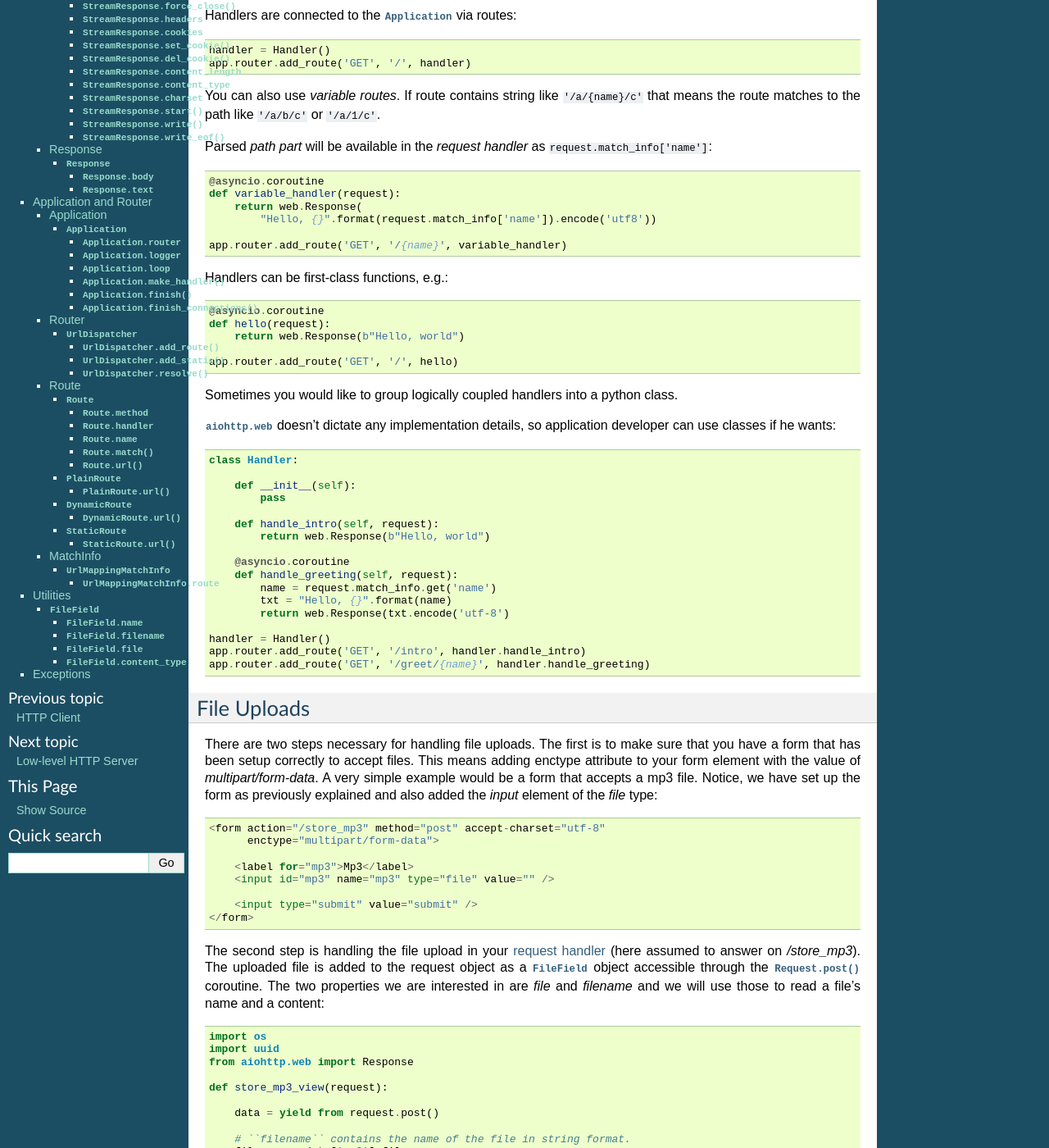
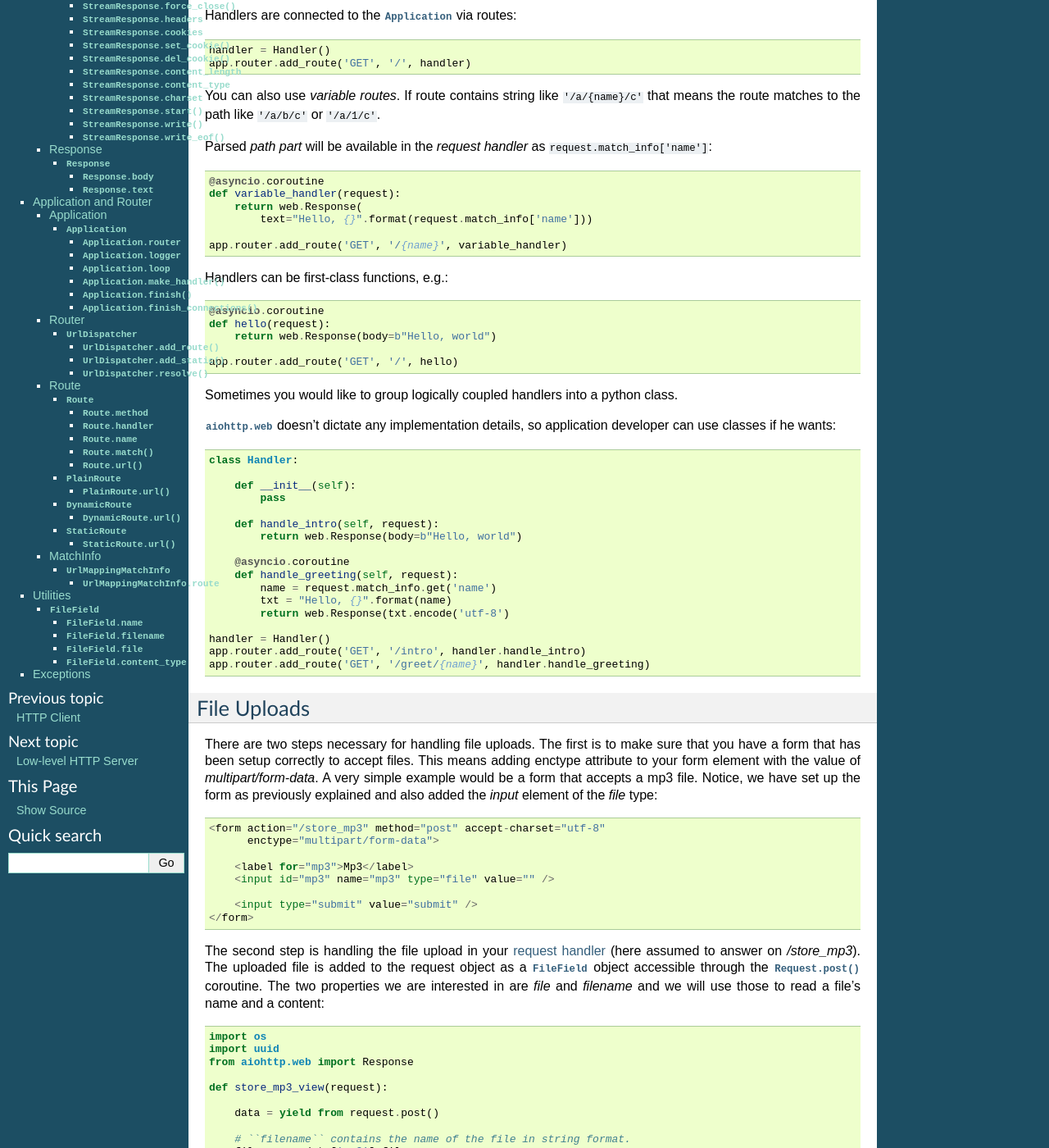
Before and after one commit to MegaDev007/aiohttp, a Sphinx documentation site: the page built from docs/web.rst, in a window 1280 px wide and 1400 px high, scrolled down 899 px. Shown: the whole window at 82% size. Built offline with Sphinx 7.4.7, drawn with Linux system fonts in a browser that asks for light colours; some of the changed text lies outside the part shown.

Commit message:
Make Response constructor's parameter body keyword-only

```diff
--- a/docs/web.rst
+++ b/docs/web.rst
@@ -75,7 +75,7 @@ Parsed *path part* will be available in the *request handler* as
    @asyncio.coroutine
    def variable_handler(request):
        return web.Response(
-           "Hello, {}".format(request.match_info['name']).encode('utf8'))
+           text="Hello, {}".format(request.match_info['name']))
 
    app.router.add_route('GET', '/{name}', variable_handler)
 
@@ -84,7 +84,7 @@ Handlers can be first-class functions, e.g.::
 
    @asyncio.coroutine
    def hello(request):
-       return web.Response(b"Hello, world")
+       return web.Response(body=b"Hello, world")
 
    app.router.add_route('GET', '/', hello)
 
@@ -100,7 +100,7 @@ so application developer can use classes if he wants::
            pass
 
        def handle_intro(self, request):
-           return web.Response(b"Hello, world")
+           return web.Response(body=b"Hello, world")
 
        @asyncio.coroutine
        def handle_greeting(self, request):
@@ -160,7 +160,7 @@ coroutine. The two properties we are interested in are *file* and
 
         content = input_file.read()
 
-        return Response(content,
+        return Response(body=content,
             headers=MultiDict([('CONTENT-DISPOSITION', input-file)])
 
 
@@ -605,7 +605,8 @@ StreamResponse
 Response
 ^^^^^^^^
 
-.. class:: Response(body=None, *, status=200, headers=None, content_type=None, text=None)
+.. class:: Response(*, status=200, headers=None, content_type=None, \
+                    body=None, text=None)
 
    The most usable response class, inherited from :class:`StreamResponse`.
 
```
Also changed, not shown: 4 other files.
